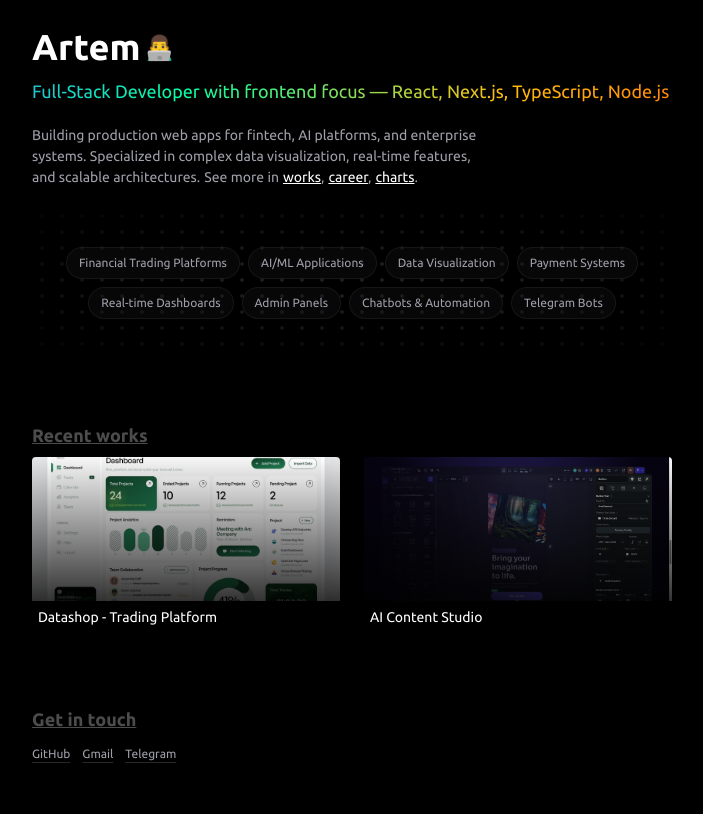
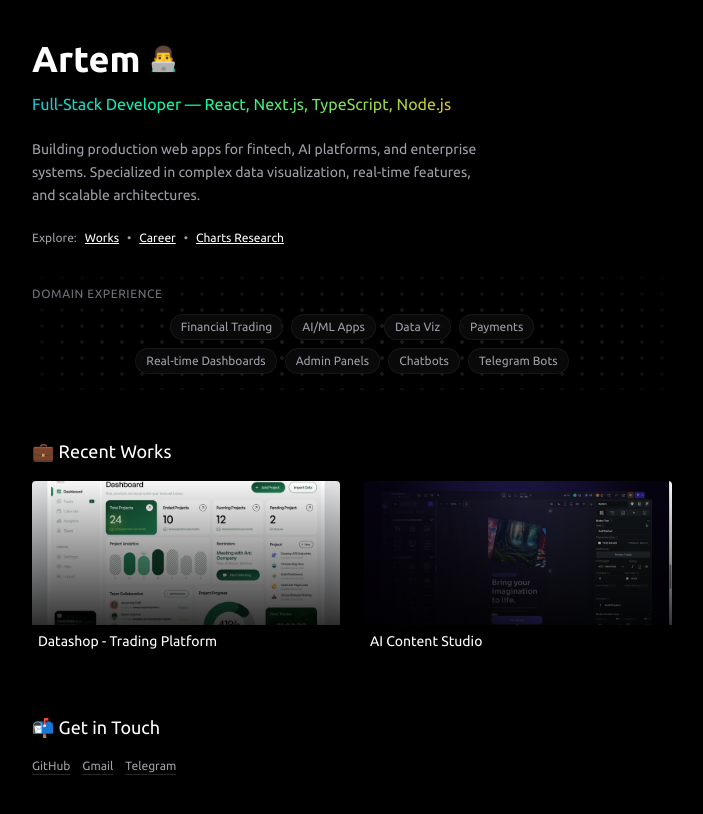
Before and after one commit to hpnssflw/ap, a Next.js app: page / in a window 1280 px wide. Shown: the top 814 px of the page, without its empty margins (288-991 px from the left). Built offline with nearby package versions, Linux system fonts and the light colour scheme.

Commit message:
redesign pages

```diff
--- a/app/career/page.tsx
+++ b/app/career/page.tsx
@@ -1,5 +1,5 @@
+import Link from "next/link";
 import Company from "../components/Company";
-import Navigation from "../components/Navigation";
 
 const companies = [
   {
@@ -77,26 +77,38 @@ const companies = [
 
 export default function CareerPage() {
   return (
-    <div className="min-h-screen max-w-[640px] mx-auto relative">
-      <div
-        className="fixed inset-0 pointer-events-none z-0"
-        style={{
-          background:
-            "radial-gradient(ellipse 100% 150% at 50% 0%, rgba(0, 0, 0, 1) 0%, rgba(0, 0, 0, 0.5) 30%, rgba(0, 0, 0, 0.5) 50%, transparent 65%)",
-        }}
-      />
+    <div className="min-h-screen max-w-[640px] mx-auto relative py-5 px-5 md:px-0">
+      <div className="fiber-dots">
+        <div
+          className="absolute inset-0 pointer-events-none rounded-lg"
+          style={{
+            boxShadow: "inset 0 0 20px 20px rgba(0, 0, 0, 0.8)",
+            background:
+              "radial-gradient(ellipse at center, transparent 20%, rgba(0, 0, 0, 0.4) 70%, rgba(0, 0, 0, 0.8) 100%)",
+          }}
+        />
+      </div>
 
       <div className="relative z-10">
-        <main className="flex flex-col gap-16">
-          <section className="flex flex-col gap-4">
-            <h1 className="tech-gradient">Career</h1>
-            <p className="font-light text-sm text-zinc-300">
-              Selected roles and projects that highlight experience building
-              products across fintech, AI, and complex web systems.
+        <Link
+          href="/"
+          className="text-xs text-zinc-400 hover:text-white transition-colors mb-6 inline-block"
+        >
+          ← Back
+        </Link>
+
+        <main className="flex flex-col gap-8 mt-4">
+          <section className="flex flex-col gap-3">
+            <h1 className="text-lg font-medium text-white">
+              💼 Career Journey
+            </h1>
+            <p className="text-zinc-400 text-xs leading-relaxed">
+              Selected roles and projects across fintech, AI, and enterprise
+              systems.
             </p>
           </section>
 
-          <section className="flex flex-col gap-12">
+          <section className="flex flex-col gap-8">
             {companies.map((company, index) => (
               <Company key={index} {...company} />
             ))}
--- a/app/components/Company.tsx
+++ b/app/components/Company.tsx
@@ -1,4 +1,4 @@
-import Project from './Project';
+import Project from "./Project";
 
 interface ProjectData {
   title: string;
@@ -15,15 +15,23 @@ interface CompanyProps {
   projects: ProjectData[];
 }
 
-export default function Company({ name, years, description, projects }: CompanyProps) {
+export default function Company({
+  name,
+  years,
+  description,
+  projects,
+}: CompanyProps) {
   return (
-    <div className="flex flex-col gap-6">
-      <div>
-        <h3 className="">{name} ({years})</h3>
-        <p className="">{description}</p>
+    <div className="flex flex-col gap-4 bg-zinc-900/20 border border-zinc-800/30 rounded-lg p-4">
+      <div className="flex flex-col gap-2">
+        <div className="flex flex-col sm:flex-row sm:items-baseline gap-1 sm:gap-2">
+          <h3 className="text-white text-sm font-medium">{name}</h3>
+          <span className="text-zinc-500 text-xs">{years}</span>
+        </div>
+        <p className="text-zinc-400 text-xs leading-relaxed">{description}</p>
       </div>
 
-      <div className="flex flex-col gap-8">
+      <div className="flex flex-col gap-5 pt-2">
         {projects.map((project, index) => (
           <Project key={index} {...project} />
         ))}
--- a/app/components/Project.tsx
+++ b/app/components/Project.tsx
@@ -6,21 +6,43 @@ interface ProjectProps {
   url?: string;
 }
 
-export default function Project({ title, description, role, stack, url }: ProjectProps) {
+export default function Project({
+  title,
+  description,
+  role,
+  stack,
+  url,
+}: ProjectProps) {
   return (
-    <div>
-      <h4 className="font-medium">
+    <div className="flex flex-col gap-2 pl-3 border-l-2 border-zinc-800/50">
+      <h4 className="font-medium text-sm text-white">
         {url ? (
-          <a href={url} target="_blank" rel="noopener noreferrer" className="transition-colors">
-            {title}
+          <a
+            href={url}
+            target="_blank"
+            rel="noopener noreferrer"
+            className="hover:text-zinc-300 transition-colors underline decoration-zinc-700"
+          >
+            {title} ↗
           </a>
         ) : (
           title
         )}
       </h4>
-      <p className="">{description}</p>
-      <p className="mt-2.5"> {role}</p>
-      <p className="tech-gradient font-serif">{stack}</p>
+      <p className="text-zinc-400 text-xs leading-relaxed">{description}</p>
+      <p className="text-zinc-500 text-xs mt-1">
+        <span className="text-zinc-400 font-medium">Role:</span> {role}
+      </p>
+      <div className="flex flex-wrap gap-1.5 mt-1">
+        {stack.split(", ").map((tech, index) => (
+          <span
+            key={index}
+            className="px-2 py-0.5 bg-zinc-800/50 text-zinc-400 rounded text-xs"
+          >
+            {tech}
+          </span>
+        ))}
+      </div>
     </div>
   );
 }
--- a/app/globals.css
+++ b/app/globals.css
@@ -26,9 +26,8 @@ h1 {
 
 h2 {
   font-size: 18px;
-  font-weight: 600;
-  text-decoration: underline;
-  color: rgb(76, 76, 76);
+  font-weight: 400;
+
 }
 
 .tech-gradient {
--- a/app/page.tsx
+++ b/app/page.tsx
@@ -30,55 +30,57 @@ export default function Home() {
       <div className="relative z-10">
         <header className="w-full"></header>
 
-        <main className="flex flex-col gap-16 relative">
+        <main className="flex flex-col gap-12 relative">
           {/* Hero Section */}
-          <section className="flex flex-col gap-5">
-            <div className="flex flex-col gap-1">
-              <div className="flex gap-1 items-end">
-                <h1>Artem </h1>
-                <p className="text-[24px] mb-2">👨‍💻</p>
+          <section className="flex flex-col gap-6 mt-3">
+            <div className="flex flex-col gap-2">
+              <div className="flex gap-2 items-center">
+                <h1 className="text-white">Artem</h1>
+                <span className="text-2xl">👨‍💻</span>
               </div>
-              <p className="tech-gradient text-[18px]">
-                Full-Stack Developer with frontend focus — React, Next.js,
-                TypeScript, Node.js
+              <p className="tech-gradient text-base leading-tight">
+                Full-Stack Developer — React, Next.js, TypeScript, Node.js
               </p>
             </div>
 
-            <div className="flex flex-col  gap-15 md:gap-5">
-              <div className="flex flex-row gap-4">
-                <p className="text-zinc-400 max-w-md">
+            <p className="text-zinc-400 text-sm leading-relaxed max-w-md">
               Building production web apps for fintech, AI platforms, and
               enterprise systems. Specialized in complex data visualization,
               real-time features, and scalable architectures.
-                  <span className="mx-1">See more in</span>
+            </p>
+
+            {/* Navigation Links */}
+            <div className="flex flex-wrap gap-2 text-xs text-zinc-400">
+              <span>Explore:</span>
               <Link
                 href="/#projects"
                 className="underline text-white hover:text-zinc-300 transition-colors"
               >
-                    works
+                Works
               </Link>
-                  <span>,</span>
+              <span>•</span>
               <Link
                 href="/career"
-                    className="underline text-white hover:text-zinc-300 ml-1 transition-colors"
+                className="underline text-white hover:text-zinc-300 transition-colors"
               >
-                    career
+                Career
               </Link>
-                  <span>,</span>
+              <span>•</span>
               <Link
                 href="/charts"
-                    className="underline text-white hover:text-zinc-300 ml-1 transition-colors"
+                className="underline text-white hover:text-zinc-300 transition-colors"
               >
-                    charts
+                Charts Research
               </Link>
-                  <span>.</span>
-                </p>
             </div>
 
             {/* Domain Experience */}
-              <div className="flex flex-col relative items-center justify-center h-[150px] gap-3 rounded-lg overflow-">
-                {/* Inner shadow gradient overlay */}
-                <div className="fiber-dots">
+            <div className="relative">
+              <div className="flex flex-col relative items-start justify-center min-h-[120px] gap-3 rounded-lg overflow-hidden ">
+                <h3 className="text-xs text-zinc-500 uppercase tracking-wider">
+                  Domain Experience
+                </h3>
+                <div className="fiber-dots ">
                   <div
                     className="absolute inset-0 pointer-events-none rounded-lg"
                     style={{
@@ -88,20 +90,20 @@ export default function Home() {
                     }}
                   />
                 </div>
-                <div className="flex flex-wrap items-center justify-center gap-2 relative z-10">
+                <div className="flex flex-wrap gap-2 max-w-lg mx-auto items-center justify-center relative z-10">
                   {[
-                    "Financial Trading Platforms",
-                    "AI/ML Applications",
-                    "Data Visualization",
-                    "Payment Systems",
+                    "Financial Trading",
+                    "AI/ML Apps",
+                    "Data Viz",
+                    "Payments",
                     "Real-time Dashboards",
                     "Admin Panels",
-                    "Chatbots & Automation",
+                    "Chatbots",
                     "Telegram Bots",
                   ].map((domain) => (
                     <span
                       key={domain}
-                      className="px-3 py-1.5 bg-zinc-900/30 border border-zinc-800/50 rounded-full text-zinc-400 text-[12px]"
+                      className="px-2.5 py-1 bg-zinc-900/40 border border-zinc-800/50 rounded-full text-zinc-400 text-xs backdrop-blur-sm"
                     >
                       {domain}
                     </span>
@@ -111,8 +113,8 @@ export default function Home() {
             </div>
           </section>
 
-          <section id="projects" className="flex flex-col gap-2">
-            <h2 className="w-fit mr-1 text-white">Recent works</h2>
+          <section id="projects" className="flex flex-col gap-4">
+            <h2 className="text-white text-base">💼 Recent Works</h2>
 
             <div className="flex flex-col md:flex-row flex-wrap gap-6">
               {works.map((work, index) => (
@@ -123,8 +125,8 @@ export default function Home() {
             </div>
           </section>
 
-          <section id="contact" className="flex flex-col gap-3">
-            <h2 className="w-fit mr-1 text-white">Get in touch</h2>
+          <section id="contact" className="flex flex-col gap-4 pb-8">
+            <h2 className="text-white text-base">📬 Get in Touch</h2>
 
             <div className="flex flex-wrap gap-3">
               <SocialLink href="https://github.com/hpnssflw" external>
```
Lines whose indentation alone changed are shown as unchanged.
